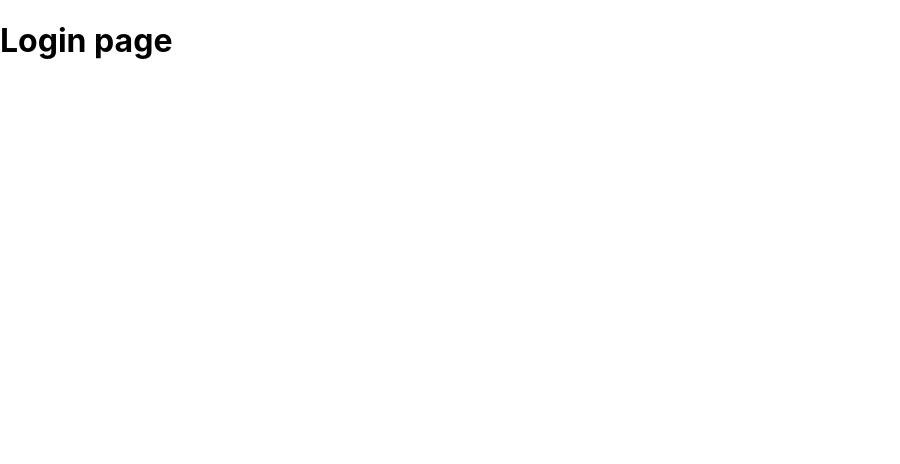
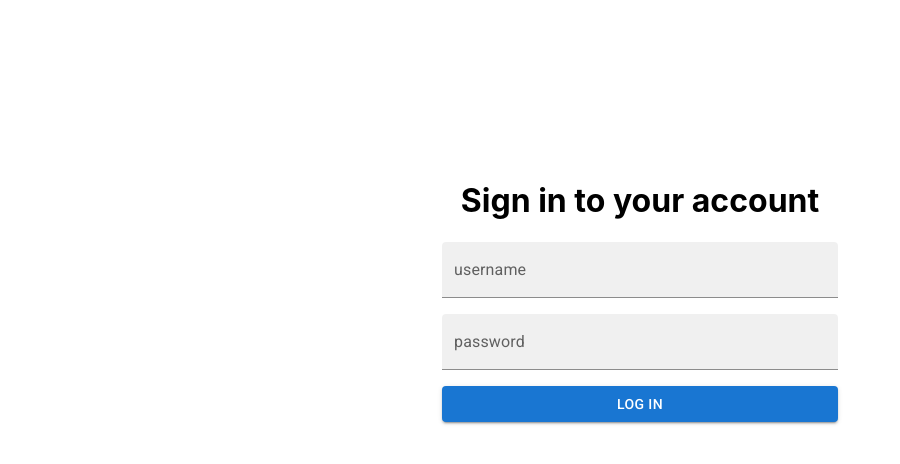
Before and after one commit to CTXO/Chat-App, a React (Create React App) app in the folder chat_frontend/: page /#/login in a window 1280 px wide. Shown: the top 464 px of the page, without its empty margins (0-900 px from the left). Built offline with nearby package versions, Linux system fonts and the light colour scheme.

Commit message:
Create initial log in page

```diff
--- a/chat_frontend/src/App.js
+++ b/chat_frontend/src/App.js
@@ -1,6 +1,7 @@
 import './App.css';
 import React  from 'react'
 import { Button } from "@mui/material";
+import Login  from "./pages/login/login"
 import { HashRouter as Router, Route, Routes, Navigate } from "react-router-dom"
 
 function App() {
@@ -8,7 +9,7 @@
     <Router>
       <Routes>
         <Route path='/' element={<Navigate replace to='/login'/>}/>
-        <Route path='/login' element={<h1>Login page</h1>}/>
+        <Route path='/login' element={<Login id="login-page"/>}/>
         <Route path="/dashboard" element={<h1>Dashboard page</h1>}>
           Dashboard page
         </Route>
--- a/chat_frontend/src/index.css
+++ b/chat_frontend/src/index.css
@@ -1,3 +1,7 @@
+html, body, #root, #root>div {
+  height: 100%
+}
+
 body {
   margin: 0;
   font-family: -apple-system, BlinkMacSystemFont, 'Segoe UI', 'Roboto', 'Oxygen',
--- /dev/null
+++ b/chat_frontend/src/pages/login/components/form.js
@@ -0,0 +1,31 @@
+import React, { useState }  from 'react'
+import { TextField, Button, Stack } from '@mui/material'
+import { useNavigate } from 'react-router-dom';
+export default function Form() {
+  const [username, setUsername] = useState('')
+  const [password, setPassword] = useState('');
+
+  const navigate = useNavigate()
+
+  const handleUsernameChange = event => setUsername(event.target.value)
+  const handlePasswordChange = event => setPassword(event.target.value)
+
+  const handleSubmit = event => {
+    event.preventDefault();
+    console.log(username, password);
+    navigate('/dashboard')
+
+  }
+
+  return (
+    <form onSubmit={handleSubmit}>
+      <Stack spacing={2}>
+        <TextField variant="filled" label="username" type="text" value={username} onChange={handleUsernameChange}/>
+        <TextField variant="filled" label="password" type="password" value={password} onChange={handlePasswordChange}/>
+        <Button variant="contained" type="submit">Log In</Button>
+      </Stack>
+    </form>
+  )
+
+
+}
--- /dev/null
+++ b/chat_frontend/src/pages/login/login.css
@@ -0,0 +1,15 @@
+form {
+    display: flex;
+    flex-direction: column;
+    align-items: center;
+    justify-content: center;
+    width: 100%;
+}
+
+form * {
+    width: 100%;
+}
+
+#login-page {
+    background-color: red;
+}
--- /dev/null
+++ b/chat_frontend/src/pages/login/login.js
@@ -0,0 +1,21 @@
+import React, { useState }  from 'react'
+import { Container } from '@mui/material'
+import Form from './components/form'
+import './login.css'
+function Login() {
+  return(
+    <Container maxWidth='xs'
+    sx={{
+      display: 'flex',
+      flexDirection: 'column',
+      alignItems: 'center',
+      marginTop: '20vh'
+     }}
+    >
+      <h1 id="login-header">Sign in to your account</h1>
+      <Form/>
+    </Container>
+  )
+}
+
+export default Login
```
